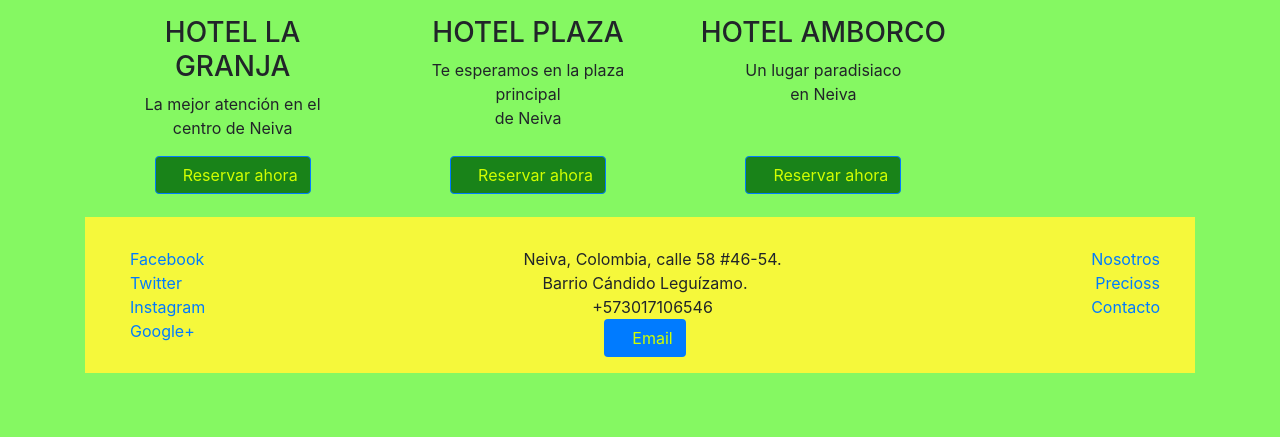
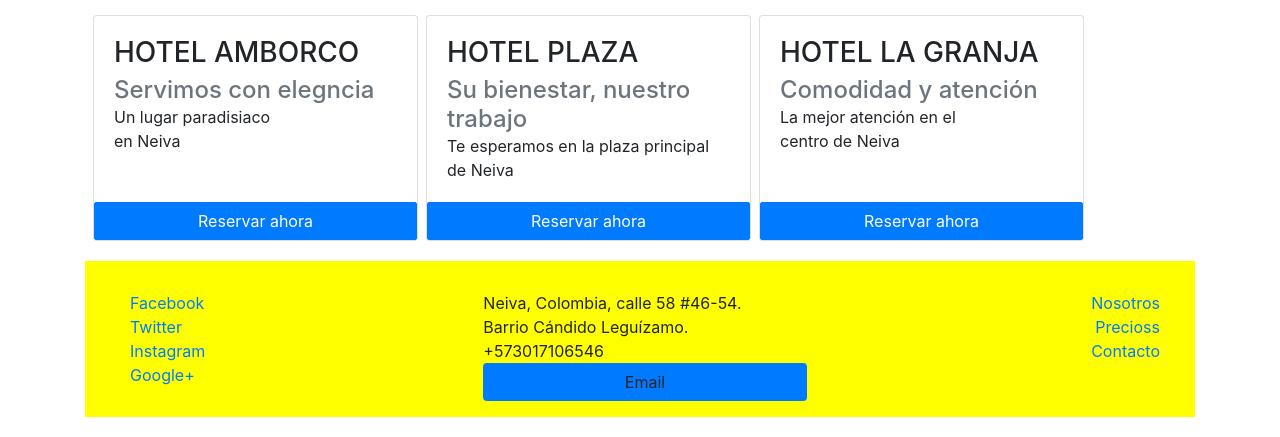
Before and after one commit to Ivanovichenco/guia_hoteles, a website: page index.html in a window 1280 px wide. Shown: the part 419-856 px from the top of the page. Before the commit the page ends 812 px from the top, so only its background shows below. Drawn offline with nearby package versions, Linux system fonts and the light colour scheme; a web font is replaced by a local one.

Commit message:
agregamos tarjetas para mejorar preentacion

```diff
--- a/css/main.css
+++ b/css/main.css
@@ -5,21 +5,21 @@
     color: rgb(87, 85, 85);
 
 }
-.btn{
-    color:rgb(208, 255, 0);
-    background-color:rgb(25, 131, 25);
+.btn-reserva{
+    width:100%;
+    border-radius: 2px;
 }
 footer{
     padding: 10px 10px 0 10px;
-    background-color: rgb(245, 248, 59);
+    background-color: yellow;
     margin-top: 20px
 }
 .container{
-    text-align:center
+
 }
-body{
-    background-color: rgb(133, 248, 98);
-    margin: 10px;
+.body{
+
+    margin: 12px;
 
 }
 .row {
@@ -30,18 +30,22 @@ body{
     margin: 20px;
     margin-right: 10px;
 }
-.footer-adres-icon{
+.footer-adress-icon{
     padding-right: 15px;
+    margin-top: 10px;
 }
 .breadcrumb{
     background-color:rgb(245, 248, 59);
 
 }
 .card-hotel{
-    flex: 2 200px;
-    padding: 3px 20px 3px 20px;
+    flex: 1 200px;
+    margin-top: 2px;
 
 }
-thead{
+.thead{
     color: white;
 }
+.btn{
+    width: 100%;
+}
--- a/index.html
+++ b/index.html
@@ -37,7 +37,7 @@
       </nav>
 <!-- insertamos el jumbotron-->
   <div class="jumbotron">
-    <h1 ><strong> Guía de Hoteles de Neiva</strong></h1>
+    <h1 > Guía de Hoteles de Neiva</h1>
   </div>
 
 <!-- --------------------------------------------------------------------  -->
@@ -71,33 +71,38 @@
       </div>
 
       <!-- ------------------------------------------------------- -->
-      <div class="d-flex flex-wrap">
-        <div class="card-hotel d-flex flex-column justify-content-between">
-          <div>
-            <h3>HOTEL LA GRANJA</h3>
-            <p>La mejor atención en el<br> centro de Neiva</p>
+      <div class="d-flex flex-wrap flex-row-reverse">
+        <div class="card card-hotel d-flex flex-column justify-content-between ml-2">
+          <div class="card-body">
+            <h3 class="card-title">HOTEL LA GRANJA</h3>
+            <h4 class="card-subtitle text-muted"> Comodidad y atención</h4>
+            <p class="card-text">La mejor atención en el<br> centro de Neiva</p>
           </div>
           <div>
-            <button class="btn btn-primary btn-reserva "><span class="oi oi-account-login footer-adres-icon"></span>Reservar ahora</button>
+            <button class="btn btn-primary btn-reserva"><span class="oi oi-account-login footer-adres-icon"></span>Reservar ahora</button>
           </div>
         </div>
-        <div class="card-hotel d-flex flex-column justify-content-between">
-            <div>
-              <h3>HOTEL PLAZA</h3>
-              <p>Te esperamos en la plaza principal<br> de Neiva</p>
+
+        <div class="card card-hotel d-flex flex-column justify-content-between ml-2">
+            <div class="card-body">
+              <h3 class="card-title">HOTEL PLAZA</h3>
+              <h4 class="card-subtitle text-muted"> Su bienestar, nuestro trabajo </h4>
+              <p class="card-text">Te esperamos en la plaza principal<br> de Neiva</p>
             </div>
             <div>
              <button class="btn btn-primary btn-reserva"><span class="oi oi-account-login footer-adres-icon"></span>Reservar ahora</button>
             </div>
         </div>
-        <div class="card-hotel d-flex flex-column justify-content-between">
-            <div>
-              <h3>HOTEL AMBORCO</h3>
-              <p>Un lugar paradisiaco <br>en Neiva </p>
+        <div class="card card-hotel d-flex flex-column justify-content-between ml-2">
+            <div class="card-body" bg-color="yellow">
+              <h3 class="card-title" card-title>HOTEL AMBORCO</h3>
+              <h4 class="card-subtitle text-muted">Servimos con elegncia</h4>
+              <p class="card-text">Un lugar paradisiaco <br>en Neiva </p>
             </div>
             <div>
             <button class="btn btn-primary btn-reserva"><span class="oi oi-account-login footer-adres-icon"></span>Reservar ahora</button>
             </div>
+
         </div>
       </div>
 
@@ -120,8 +125,8 @@
                 <address>
                   <span class="oi oi-home footer-adres-icon"></span>Neiva, Colombia, calle 58 #46-54.<br> Barrio Cándido Leguízamo.<br>
                   <span class="oi oi-phone footer-adres-icon"></span>+573017106546<br>
-                  <button class="btn bg-primary align-self-end"><span class="oi oi-arrow-circle-top footer-adres-icon"></span>Email</button>
-
+                  <a href="contacto.html" ><button class="btn bg-primary"><span class="oi oi-arrow-circle-top footer-adres-icon"></span>Email</button></a>
+                  <!-- <a href="contacto.html" class="btn btn-primary">Email</a> -->
                   </address>
             </div>
 
```
Also changed, not shown: contacto.html (+3 -2 lines), precios.html (+21 -6 lines).
